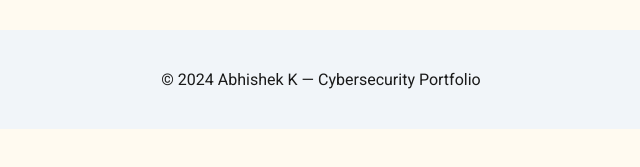
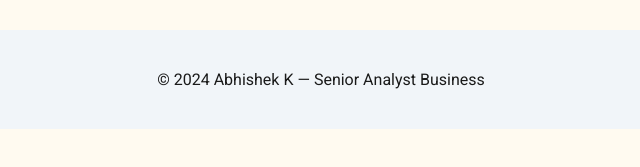
Before and after one commit to abhishekchennakeshava/abhishekchennakeshava.github.io, a plain HTML site: page index.html in a window 1280 px wide. Shown: the part 521-688 px from the top of the page, 319-959 px from the left. Drawn offline with Linux system fonts and the light colour scheme; files that its build step writes are made by us from their sources; files whose address does not match are found by name.

Commit message:
index.html

```diff
--- a/index.html
+++ b/index.html
@@ -5,7 +5,7 @@
   <script defer src="scripts.js"></script>
   <meta charset="UTF-8" />
   <meta name="viewport" content="width=device-width, initial-scale=1.0"/>
-  <title>ABHISHEK K | Senior Business Analyst </title>
+  <title>ABHISHEK K | Senior Analyst Business</title>
   <link rel="stylesheet" href="css/styles.css" />
   <link href="https://fonts.googleapis.com/css2?family=Roboto:wght@400;700&display=swap" rel="stylesheet">
 </head>
@@ -133,7 +133,7 @@
   </main>
 
   <footer>
-    <p>© 2024 Abhishek K — Cybersecurity Portfolio</p>
+    <p>© 2024 Abhishek K — Senior Analyst Business</p>
   </footer>
 
   <script src="js/scripts.js"></script>
```
